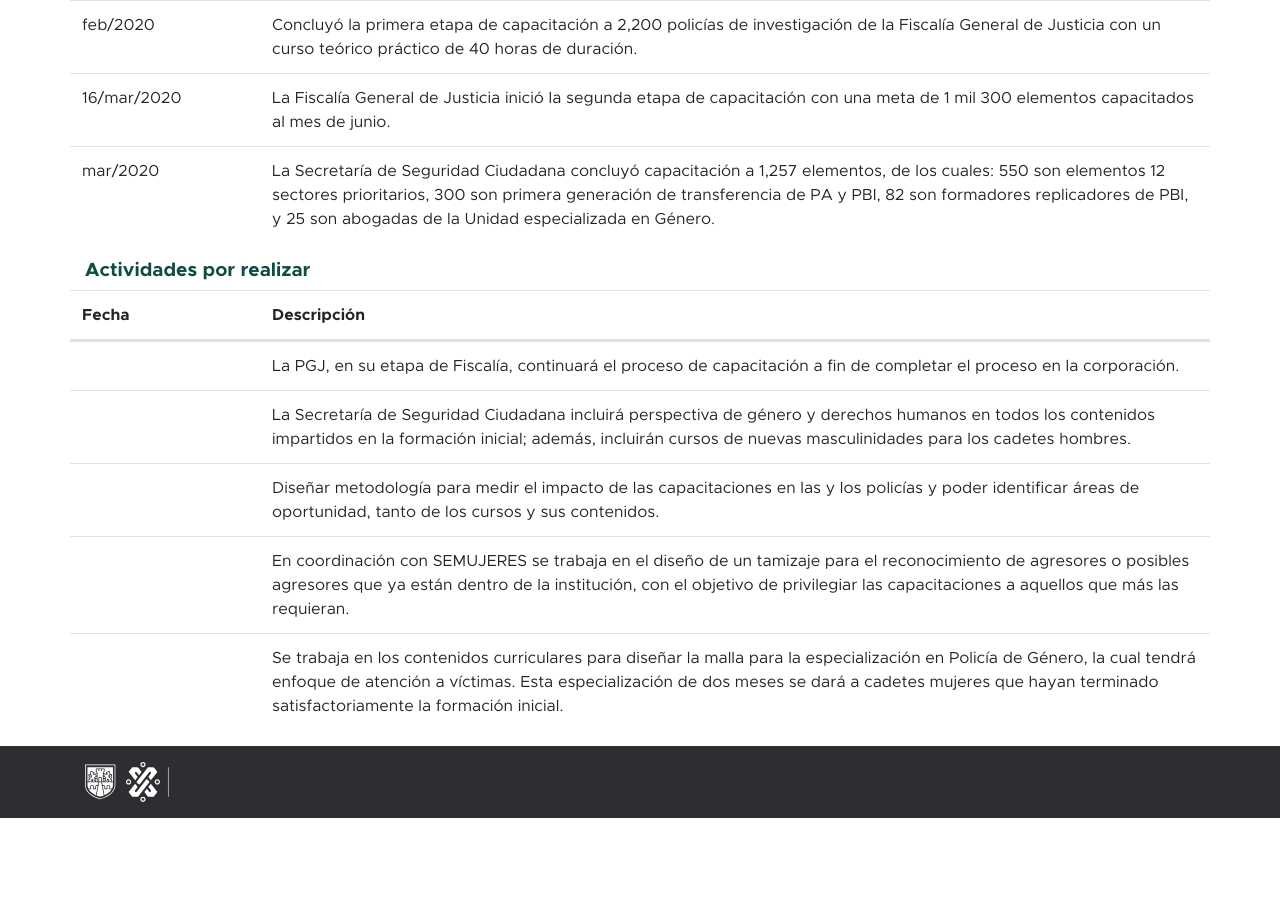
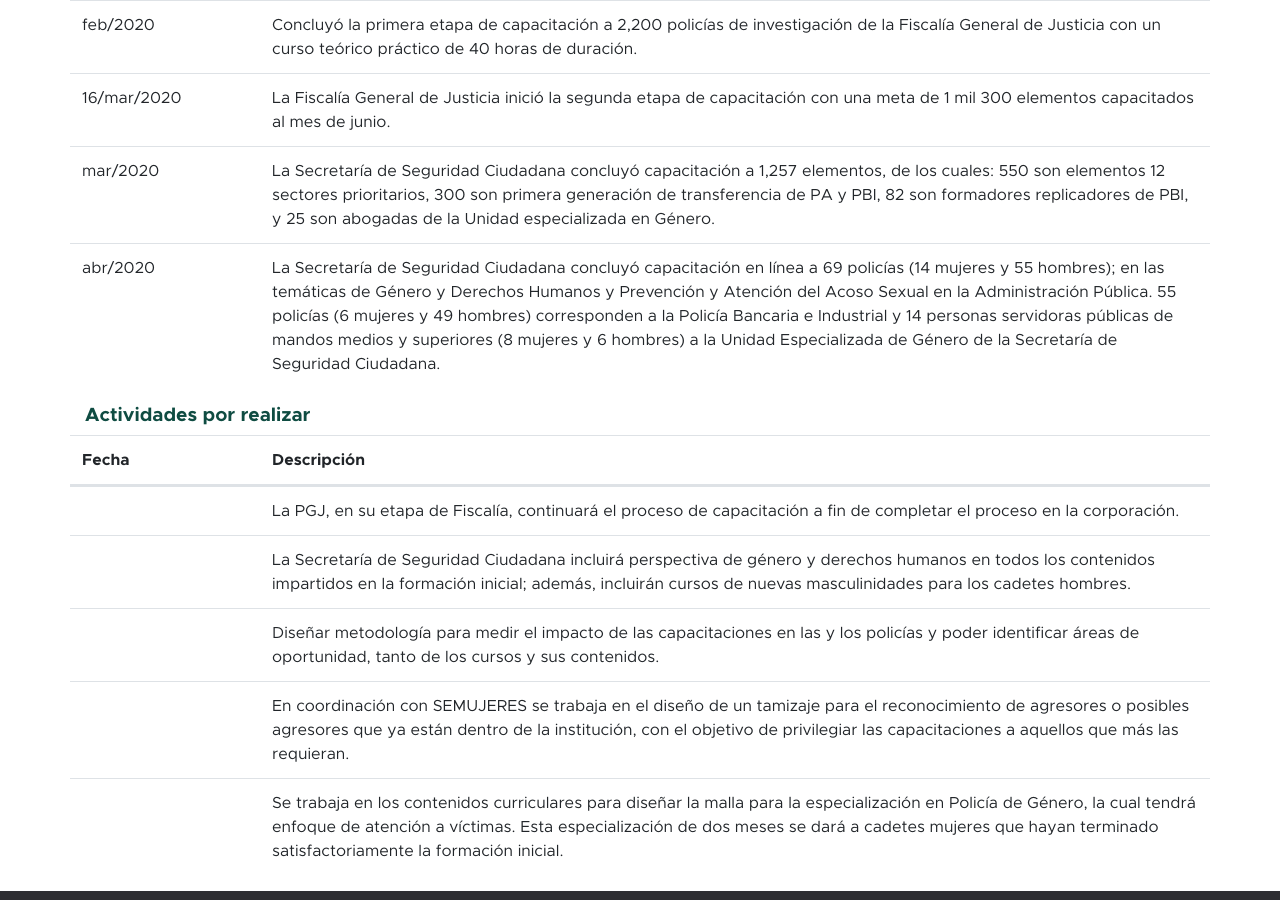
Before and after one commit to basicavisual/mujeres, a Jekyll site: the page built from _acciones/capacitacion-policia.markdown, in a window 1280 px wide and 900 px high, scrolled down 529 px. Built offline with Jekyll 4.4.1, drawn with Linux system fonts in a browser that asks for light colours; before the commit the page ends 1347 px from its top, so only the background shows below that.

Commit message:
Update capacitacion-policia.markdown

```diff
--- a/_acciones/capacitacion-policia.markdown
+++ b/_acciones/capacitacion-policia.markdown
@@ -22,6 +22,9 @@ actividades_concluidas:
   - actividad:
       fecha: mar/2020
       descripcion: La Secretaría de Seguridad Ciudadana concluyó capacitación a 1,257 elementos, de los cuales&#58; 550 son elementos 12 sectores prioritarios, 300 son primera generación de transferencia de PA y PBI, 82 son formadores replicadores de PBI, y 25 son abogadas de la Unidad especializada en Género.
+  - actividad:
+      fecha: abr/2020
+      descripcion: La Secretaría de Seguridad Ciudadana concluyó capacitación en línea a 69 policías (14 mujeres y 55 hombres); en las temáticas de Género y Derechos Humanos y Prevención y Atención del Acoso Sexual en la Administración Pública. 55 policías (6 mujeres y 49 hombres) corresponden a la Policía Bancaria e Industrial y 14 personas servidoras públicas de mandos medios y superiores (8 mujeres y 6 hombres) a la Unidad Especializada de Género de la Secretaría de Seguridad Ciudadana.
 actividades_proximas:
   - actividad:
       fecha:
```
